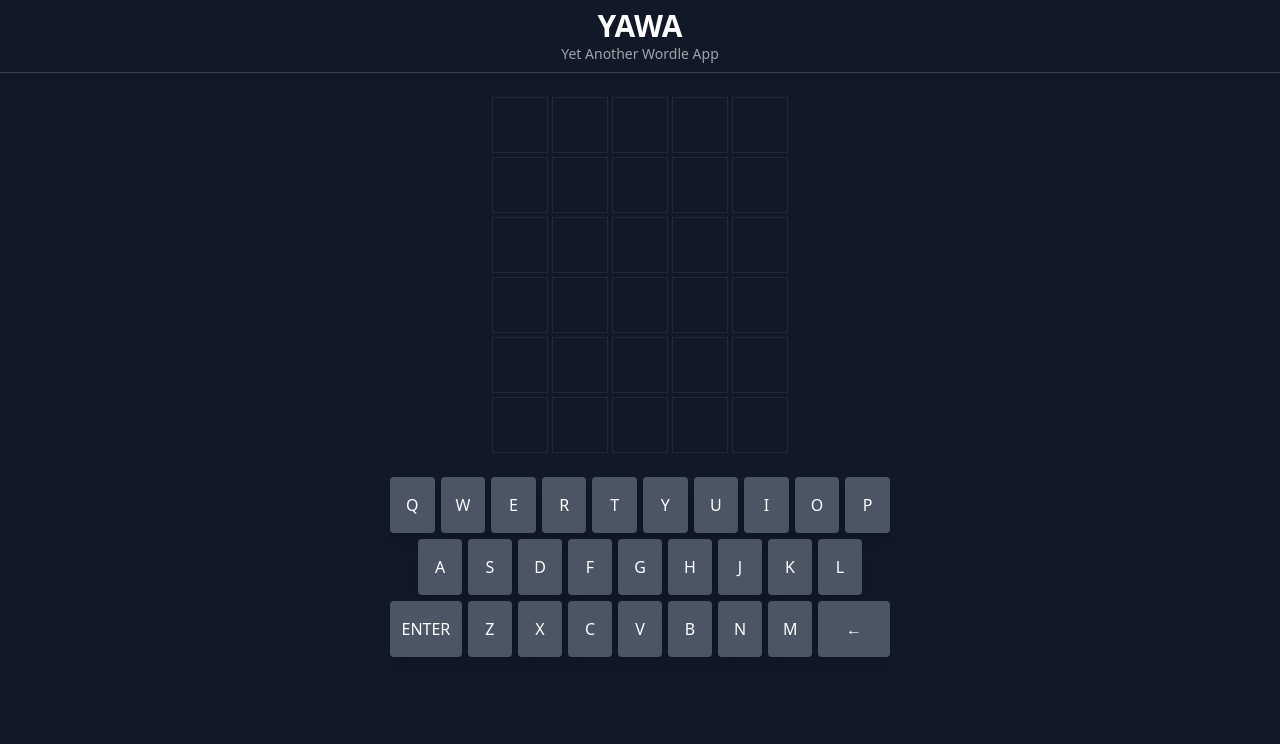
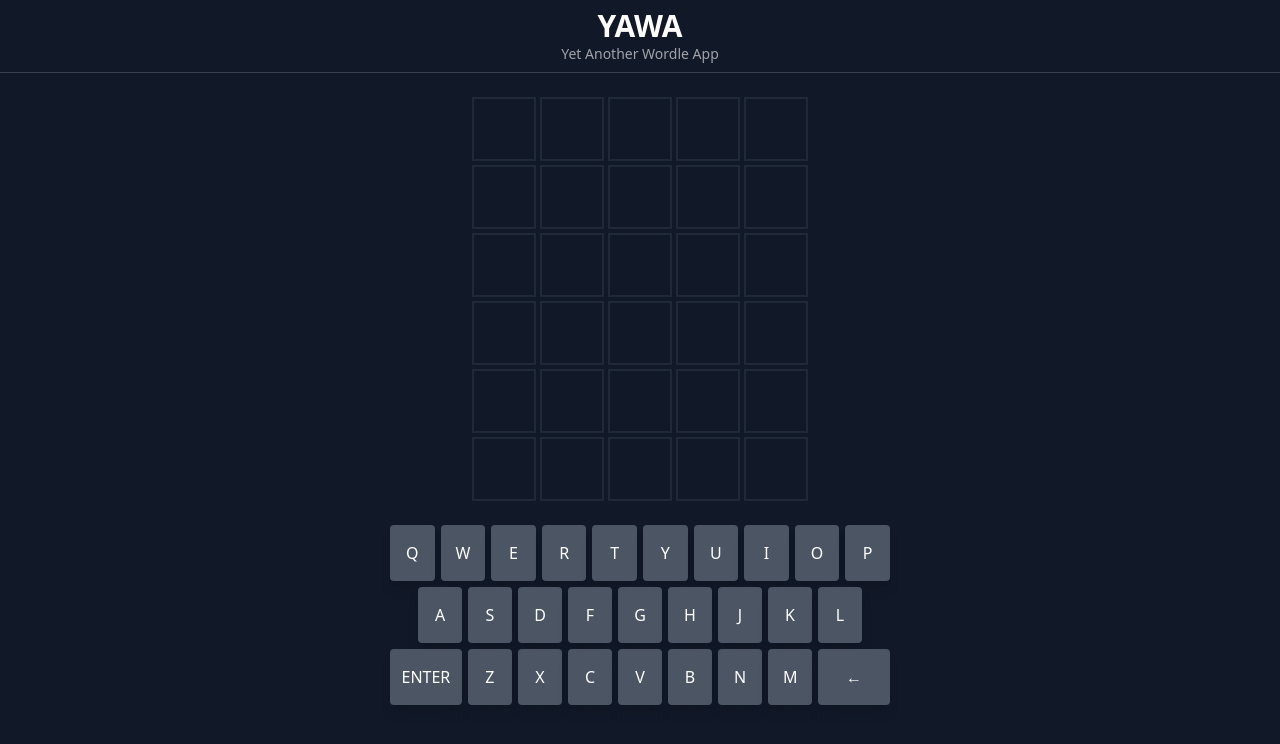
Before and after one commit to erwinrmendez/yawa, a React (Create React App) app: page / in a window 1280 px wide. Shown: the top 744 px of the page. Built offline with nearby package versions, Linux system fonts and the light colour scheme; no server answers.

Commit message:
Adding transitions and animations

```diff
--- a/src/components/Key.tsx
+++ b/src/components/Key.tsx
@@ -38,7 +38,7 @@ const Key: React.FC<IKey> = ({ keyValue, flex }) => {
   return (
     <span
       onClick={() => handleKeyInput(keyValue)}
-      className={`cursor-pointer flex items-center justify-center uppercase rounded-[4px] shadow-lg w-full h-14 flex-1 ${
+      className={`transition-colors ease-in duration-200 delay-[2000ms] cursor-pointer flex items-center justify-center uppercase rounded-[4px] shadow-lg w-full h-14 flex-1 ${
         flex ? flex : ""
       } ${background ? background : "bg-gray-600"}`}
     >
--- a/src/components/Row.tsx
+++ b/src/components/Row.tsx
@@ -1,5 +1,6 @@
 import React, { useEffect, useState } from "react";
 import { useGameContext } from "../contexts/GameContext";
+import { useAnimation } from "../hooks/useAnimation";
 import { useSolution } from "../hooks/useSolution";
 
 import { WORD_LENGTH } from "../utils/constants";
@@ -11,13 +12,28 @@ interface IRow {
 }
 
 const Row: React.FC<IRow> = ({ rowIndex }) => {
+  // get values from custom hooks
+  const { solution } = useSolution();
+  const { guessList, letters, animation, resetAnimation } = useGameContext();
+  const { animate, shake } = useAnimation("animate-none", 0);
+
+  // local state and variables
   const [styles, setStyles] = useState<{ [key: number]: string } | null>(null);
-  const { guessList, letters } = useGameContext();
-  const { solution } = useSolution();
   let activeRow = guessList.length;
-  let rowLetters = activeRow === rowIndex ? letters : guessList[rowIndex];
+  let isActiveRow = activeRow === rowIndex;
+  let reveal = rowIndex < activeRow;
+  let rowLetters = isActiveRow ? letters : guessList[rowIndex];
   let nChars = rowLetters?.length || 0;
 
+  // apply shake animation to row on incorrect input
+  useEffect(() => {
+    if (animation === "shake") {
+      shake();
+      resetAnimation();
+    }
+  }, [animation, shake, resetAnimation]);
+
+  // apply styles to submitted guessses
   useEffect(() => {
     if (rowIndex >= activeRow) return;
 
@@ -25,12 +41,15 @@ const Row: React.FC<IRow> = ({ rowIndex }) => {
   }, [activeRow, guessList, rowIndex, solution]);
 
   return (
-    <div className="flex gap-1">
+    <div className={`${isActiveRow && animate} flex gap-1`}>
       {[...Array(WORD_LENGTH)].map((_, i) => (
         <Tile
           key={i}
+          index={i}
           char={i >= nChars ? "" : rowLetters[i]}
           background={styles ? styles[i] : ""}
+          revealTile={reveal}
+          initialAnimation={reveal ? "animate-flip" : "animate-none"} // if reveal, load with flip animation
         />
       ))}
     </div>
--- a/src/components/Tile.tsx
+++ b/src/components/Tile.tsx
@@ -1,16 +1,59 @@
-import React from "react";
+import React, { useEffect } from "react";
+import { useGameContext } from "../contexts/GameContext";
+import { useAnimation } from "../hooks/useAnimation";
 
 interface ITile {
+  index: number;
   char: string;
   background: string;
+  initialAnimation: string;
+  revealTile: boolean;
 }
 
-const Tile: React.FC<ITile> = ({ char, background }) => {
-  let tileStyles = `${background} ${
-    char ? "border-gray-600" : "border-gray-800"
-  } flex items-center justify-center p-2 text-3xl font-bold uppercase border  w-14 h-14 leading-none`;
+const Tile: React.FC<ITile> = ({
+  index,
+  char,
+  background,
+  initialAnimation,
+  revealTile,
+}) => {
+  // get values from custom hooks
+  const { animate, delay, reveal, bounce } = useAnimation(
+    initialAnimation,
+    100
+  );
+  const { animation } = useGameContext();
 
-  return <span className={tileStyles}>{char}</span>;
+  // apply reveal animation (flip)
+  useEffect(() => {
+    if (animation === "reveal" && revealTile) {
+      reveal(400, 2500);
+    }
+  }, [animation, reveal, revealTile]);
+
+  // apply bounce animation on letter input
+  useEffect(() => {
+    if (!revealTile && char !== "") {
+      bounce();
+    }
+  }, [bounce, char, revealTile]);
+
+  // concatenate class names to single string
+  let tileStyles = `${background} ${animate} ${
+    char === "" ? "border-gray-800" : "border-gray-600"
+  } flex items-center justify-center p-2 text-3xl font-bold uppercase border-2 w-16 h-16 leading-normal transition-[background] ease-in-out`;
+
+  return (
+    <span
+      className={tileStyles}
+      style={{
+        animationDelay: `${delay * index}ms`,
+        transitionDelay: `${delay * (index + 1)}ms`,
+      }}
+    >
+      {char}
+    </span>
+  );
 };
 
 export default Tile;
--- a/src/contexts/GameContext.tsx
+++ b/src/contexts/GameContext.tsx
@@ -1,10 +1,16 @@
-import { createContext, useContext, useEffect, useState } from "react";
+import {
+  createContext,
+  useCallback,
+  useContext,
+  useEffect,
+  useState,
+} from "react";
 
 // custom hooks and contants
 import { useDictionary } from "../hooks/useDictionary";
 import { useNotification } from "../hooks/useNotification";
 import { useSolution } from "../hooks/useSolution";
-import { MAX_ATTEMPS, SUCCESS_MESSAGES } from "../utils/constants";
+import { KEYS, MAX_ATTEMPS, SUCCESS_MESSAGES } from "../utils/constants";
 
 interface IGameContext {
   status: string | null;
@@ -12,7 +18,9 @@ interface IGameContext {
   letters: string;
   isMessageVisible: boolean;
   message: string;
+  animation: string;
   handleKeyInput: (key: string) => void;
+  resetAnimation: () => void;
 }
 
 // game context with initial properties
@@ -48,6 +56,7 @@ const GameProvider = ({ children }: any) => {
     storedGuessList ? storedGuessList.split(",") : []
   );
   const [letters, setLetters] = useState<string>("");
+  const [animation, setAnimation] = useState("");
 
   // show success message when completed correctly or solution if not.
   useEffect(() => {
@@ -91,7 +100,7 @@ const GameProvider = ({ children }: any) => {
     } else if (key === "Backspace") {
       hideMessage();
       setLetters(letters.slice(0, -1));
-    } else if (/[a-zA-Z]{1}$/.test(key) && letters.length < 5) {
+    } else if (KEYS.includes(key) && letters.length < 5) {
       setLetters(letters + key.toLowerCase());
     }
   };
@@ -100,12 +109,14 @@ const GameProvider = ({ children }: any) => {
   const submitGuess = (guess: string) => {
     if (!isValid(guess)) {
       showMessage("Not in list!");
+      setAnimation("shake");
       return;
     }
 
     // block repeating same guess word
     if (guessList.includes(guess)) {
       showMessage("You already tried with this one");
+      setAnimation("shake");
       return;
     }
 
@@ -115,7 +126,13 @@ const GameProvider = ({ children }: any) => {
 
     setLetters("");
     addNewGuess(letters);
+    setAnimation("reveal");
   };
+
+  // reset animation
+  const resetAnimation = useCallback(() => {
+    setAnimation("");
+  }, []);
 
   // set provided values object for the context
   const provided: IGameContext = {
@@ -125,6 +142,8 @@ const GameProvider = ({ children }: any) => {
     handleKeyInput,
     isMessageVisible,
     message,
+    animation,
+    resetAnimation,
   };
 
   return (
--- /dev/null
+++ b/src/hooks/useAnimation.ts
@@ -0,0 +1,39 @@
+/**
+ * Hook to handle animations
+ *
+ */
+
+import { useCallback, useState } from "react";
+
+export const useAnimation = (
+  initialAnimation: string,
+  initialDelay: number
+) => {
+  const [animate, setAnimate] = useState(initialAnimation);
+  const [delay, setDelay] = useState(initialDelay);
+
+  const shake = useCallback(() => {
+    setAnimate("animate-shake");
+    reset(500);
+  }, []);
+
+  const reveal = useCallback((delayFactor: number, duration: number) => {
+    setDelay(delayFactor);
+    setAnimate("animate-flip");
+    reset(duration);
+  }, []);
+
+  const bounce = useCallback(() => {
+    setDelay(0);
+    setAnimate("animate-bounce");
+    reset(200);
+  }, []);
+
+  const reset = (lapse: number) => {
+    setTimeout(() => {
+      setAnimate("animation-none");
+    }, lapse);
+  };
+
+  return { animate, delay, shake, reveal, bounce };
+};
--- a/src/hooks/useNotification.ts
+++ b/src/hooks/useNotification.ts
@@ -11,10 +11,14 @@ export const useNotification = () => {
 
   const showMessage = (newMessage: string, keep: boolean = false) => {
     setMessage(newMessage);
-    setIsVisible(true);
 
     // allow keeping message or hiding message automatically
-    if (keep) return;
+    if (keep) {
+      setTimeout(() => setIsVisible(true), 2000);
+      return;
+    }
+
+    setIsVisible(true);
     setTimeout(() => setIsVisible(false), 2000);
   };
 
--- a/tailwind.config.js
+++ b/tailwind.config.js
@@ -6,6 +6,30 @@ module.exports = {
         wgreen: "#538D4E",
         wyellow: "#B59F3B",
       },
+      keyframes: {
+        bounce: {
+          "0%, 100%": { transform: "scale(1)" },
+          "50%": { transform: "scale(1.1)" },
+        },
+        shake: {
+          "0%": { transform: "translateX(3px)" },
+          "20%": { transform: "translateX(-3px)" },
+          "40%": { transform: "translateX(3px)" },
+          "60%": { transform: "translateX(-3px)" },
+          "80%": { transform: "translateX(3px)" },
+          "100%": { transform: "translateX(0px)" },
+        },
+        flip: {
+          "0%": { transform: "rotateX(0deg)" },
+          "50%": { transform: "rotateX(-90deg)" },
+          "100%": { transform: "rotateX(0deg)" },
+        },
+      },
+      animation: {
+        bounce: "bounce 0.1s linear 1",
+        shake: "shake 0.5s linear 1",
+        flip: "flip 1s ease-in-out 1",
+      },
     },
   },
   plugins: [],
```
